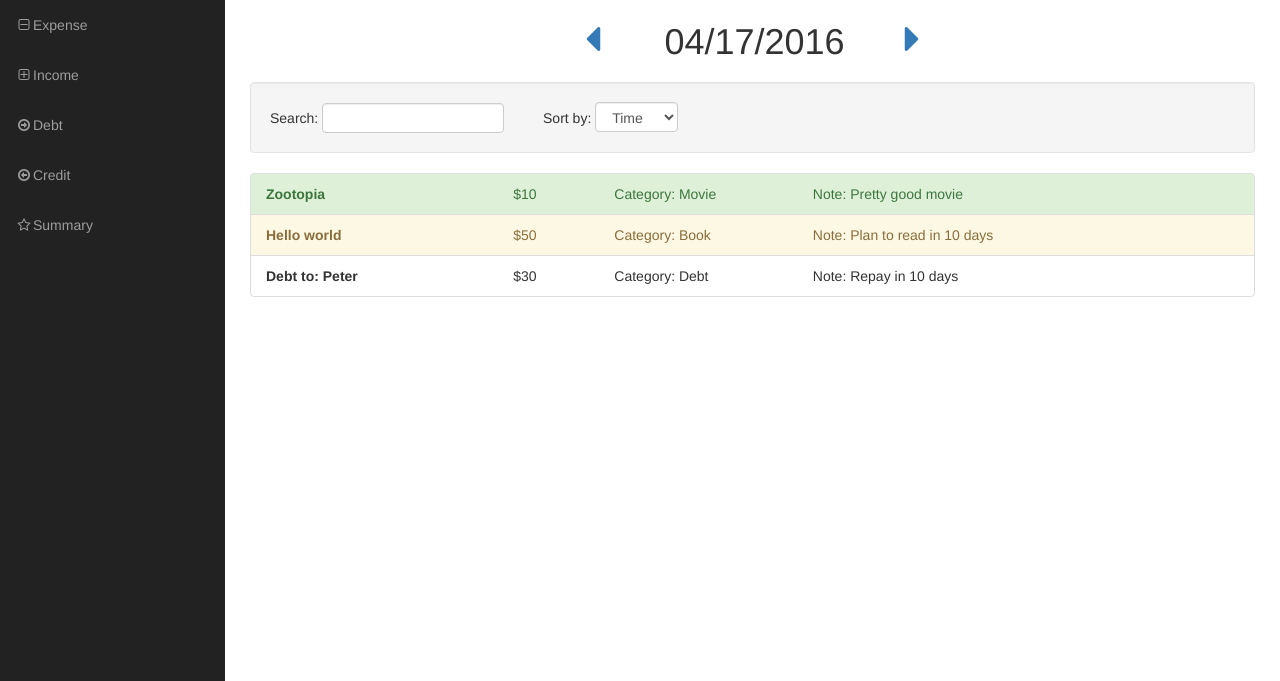
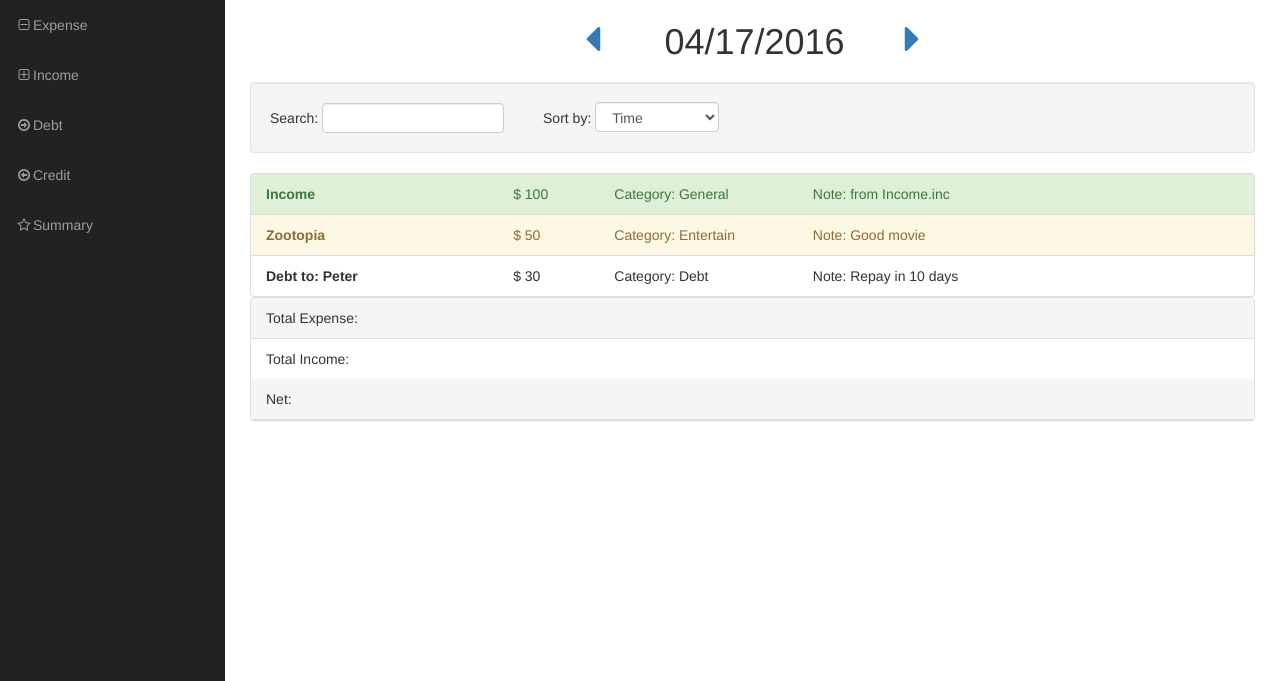
Before and after one commit to vitac215/daily_expense_tracker, a PHP site: page / in a window 1280 px wide. Shown: the part 51-732 px from the top of the page. Run offline with PHP 8.4, Linux system fonts and the light colour scheme; some libraries are stand-ins or nearby versions.

Commit message:
no message

```diff
--- a/css/custom.css
+++ b/css/custom.css
@@ -13,6 +13,10 @@ body {
 
 .inline {
     display: inline-block;
+}
+
+.form-control.select {
+    width: 120%;
 }
 
 @media(min-width:768px) {
@@ -151,6 +155,11 @@ body {
     font-size: 40px;
 }
 
+.panel-body {
+    padding: 10px;
+    padding-left: 15px;
+}
+
 .panel-green {
     border-color: #5cb85c;
 }
@@ -238,10 +247,6 @@ body {
     margin-left: 5%;
 }
 
-#sort_option {
-    width: 80%;
-}
-
 
 /*item log css*/
 .inline.item_name, .inline.item_debt, .inline.item_credit {
@@ -268,11 +273,19 @@ body {
     font-size: 200%;
 }
 
-.inline.addExpense {
+.inline.modalcss {
     font-weight: bold;
     font-size: 120%;
     width: 20%;
     margin: 15px;
+}
+
+.inline.category {
+    font-weight: bold;
+    font-size: 120%;
+    margin: 15px;
+    margin-right: 6%;
+    display: inline;
 }
 
 
--- a/index.html
+++ b/index.html
@@ -27,7 +27,6 @@
 	<link href="http://ajax.googleapis.com/ajax/libs/jqueryui/1.7.3/themes/start/jquery-ui.css" type="text/css" rel="Stylesheet" />
 	<script type="text/javascript" src="http://ajax.googleapis.com/ajax/libs/jquery/1.4.3/jquery.min.js"></script>
 	<script type="text/javascript" src="http://ajax.googleapis.com/ajax/libs/jqueryui/1.8.5/jquery-ui.min.js"></script>
-
 
     <!-- HTML5 Shim and Respond.js IE8 support of HTML5 elements and media queries -->
     <!-- WARNING: Respond.js doesn't work if you view the page via file:// -->
@@ -86,6 +85,8 @@
             <!-- /.navbar-collapse -->
         </nav>
 
+
+
         <div id="page-wrapper">
 
             <div class="container-fluid">
@@ -110,7 +111,7 @@
 							</div>
 							Sort by:
 							<div id="sort_btn" class="inline">
-								<select class="form-control" id="sort_option">
+								<select class="form-control select" id="sort_option">
 									<option value="Time">Time</option>
 									<option value="category">Categoty</option>
 									<option value="amt">Amount</option>
@@ -124,35 +125,59 @@
                 <div class="row">
                     <div class="col-lg-12 itemlog">
                     	<div class="list-group-item list-group-item-success">
-                    		<div class="inline item_name">Zootopia</div>
-                    		<div class="inline item_amt">$10</div>
-                    		<div class="inline item_category">Category: Movie</div>
-                    		<div class="inline item_note">Note: Pretty good movie</div>
+                    		<div class="inline item_name">Income</div>
+                    		<div class="inline item_amt">
+                    			<div class="inline currency">$</div>
+                    			100
+                    		</div>
+                    		<div class="inline item_category">Category: General</div>
+                    		<div class="inline item_note">Note: from Income.inc</div>
                     	</div>
                     	<div class="list-group-item list-group-item-warning">
-                    		<div class="inline item_name">Hello world</div>
-                    		<div class="inline item_amt">$50</div>
-                    		<div class="inline item_category">Category: Book</div>
-                    		<div class="inline item_note">Note: Plan to read in 10 days</div>
+                    		<div class="inline item_name">Zootopia</div>
+                    		<div class="inline item_amt">
+                    			<div class="inline currency">$</div>
+                    			50
+                    		</div>
+                    		<div class="inline item_category">Category: Entertain</div>
+                    		<div class="inline item_note">Note: Good movie</div>
                     	</div>
                     	<div class="list-group-item list-group-item-default">
                     		<div class="inline item_debt">Debt to: Peter</div>
-                    		<div class="inline item_amt">$30</div>
+                    		<div class="inline item_amt">
+								<div class="inline currency">$</div>
+								30
+                    		</div>
                     		<div class="inline item_category">Category: Debt</div>
                     		<div class="inline item_note">Note: Repay in 10 days</div>
                     	</div>
- 					</div>
+ 					</div> <!-- itemlog -->
+                </div> <!-- /.row -->
+
+                <div class="row">
+                	<div class="col-lg-12 summarylog">
+                		<div class="panel panel-default">
+                			<div class="panel-heading">Total Expense:
+                				<div id="totalexpense"></div>
+                			</div>
+                			<div class="panel-body">Total Income:
+                				<div id="totalincome"></div>
+                			</div>
+                			<div class="panel-heading">Net:
+                				<div id="net"></div>
+                			</div>
+                		</div>
+                	</div>
                 </div>
-                <!-- /.row -->
-            </div>
-            <!-- /.container-fluid -->
-        </div>
-        <!-- /#page-wrapper -->
-    </div>
-    <!-- /#wrapper -->
+
+            </div> <!-- /.container-fluid -->
+        </div> <!-- /#page-wrapper -->
+    </div> <!-- /#wrapper -->
 
 
-    <!-- modal -->
+
+
+    <!-- 8 modal -->
 	<div class="modal fade" id="addExpenseModal">
 		<div class="modal-dialog" role="document">
 			<div class="modal-content">
@@ -165,15 +190,32 @@
 				<div class="modal-body">
 					<form id="addExpenseForm">
 						<div class="expense_name">
-							<div class="inline addExpense">Item Name: </div>
+							<div class="inline modalcss">Item Name: </div>
 							<input type="text" class="form-control">
 						</div>
 						<div class="expense_amt">
-							<div class="inline addExpense">Amount: </div>
+							<div class="inline modalcss">Amount: </div>
 							<input type="number" step="any" class="form-control">
 						</div>
 						<div class="expense_category">
-							<div class="inline addExpense">Category: </div>
+							<div class="inline category">Category: </div>
+							<div class="inline modalcss">
+								<select class="form-control select" id="category_option">
+									<option value="general">General</option>
+									<option value="personal">Personal</option>
+									<option value="food">Food</option>
+									<option value="groceries">Groceries</option>
+									<option value="shopping">Shopping</option>
+									<option value="entertain">Entertain</option>
+									<option value="transport">Transport</option>
+									<option value="housing">Housing</option>
+									<option value="medical">Medical</option>
+									<option value="academic">Academic</option>
+								</select>
+							</div>
+						</div><!-- expense_category -->
+						<div class="expense_note">
+							<div class="inline modalcss">Note: </div>
 							<input type="text" class="form-control">
 						</div>
 					</form>
@@ -184,16 +226,310 @@
 				</div>
 			</div><!-- /.modal-content -->
 		</div><!-- /.modal-dialog -->
-	</div><!-- /.modal -->
+	</div><!-- /.addExpenseModal -->
+
+	<div class="modal fade" id="editExpenseModal">
+		<div class="modal-dialog" role="document">
+			<div class="modal-content">
+				<div class="modal-header">
+					<button type="button" class="close" data-dismiss="modal" aria-label="Close">
+						<span aria-hidden="true">&times;</span>
+					</button>
+					<h4 class="modal-title">Edit Expense</h4>
+				</div>
+				<div class="modal-body">
+					<form id="editExpenseForm">
+						<div class="expense_name">
+							<div class="inline modalcss">Item Name: </div>
+							<input type="text" class="form-control" placeholder="Item Name">
+						</div>
+						<div class="expense_amt">
+							<div class="inline modalcss">Amount: </div>
+							<input type="number" step="any" class="form-control">
+						</div>
+						<div class="expense_category">
+							<div class="inline category">Category: </div>
+							<div class="inline modalcss">
+								<select class="form-control select" id="category_option">
+									<option value="general">General</option>
+									<option value="personal">Personal</option>
+									<option value="food">Food</option>
+									<option value="groceries">Groceries</option>
+									<option value="shopping">Shopping</option>
+									<option value="entertain">Entertain</option>
+									<option value="transport">Transport</option>
+									<option value="housing">Housing</option>
+									<option value="medical">Medical</option>
+									<option value="academic">Academic</option>
+								</select>
+							</div>
+						</div>	<!-- expense_category -->
+						<div class="expense_note">
+							<div class="inline modalcss">Note: </div>
+							<input type="text" class="form-control" placeholder="Note">
+						</div>
+					</form>
+				</div>
+				<div class="modal-footer">
+					<button type="button" class="btn btn-secondary" data-dismiss="modal">Close</button>
+					<button type="button" class="btn btn-primary">Delete</button>
+					<button type="button" class="btn btn-primary">Edit</button>
+				</div>
+			</div><!-- /.modal-content -->
+		</div><!-- /.modal-dialog -->
+	</div><!-- /.editExpenseModal -->
+
+
+	<div class="modal fade" id="addIncomeModal">
+		<div class="modal-dialog" role="document">
+			<div class="modal-content">
+				<div class="modal-header">
+					<button type="button" class="close" data-dismiss="modal" aria-label="Close">
+						<span aria-hidden="true">&times;</span>
+					</button>
+					<h4 class="modal-title">New Income</h4>
+				</div>
+				<div class="modal-body">
+					<form id="addIncomeForm">
+						<div class="income_name">
+							<div class="inline modalcss">Item Name: </div>
+							<input type="text" class="form-control">
+						</div>
+						<div class="income_amt">
+							<div class="inline modalcss">Amount: </div>
+							<input type="number" step="any" class="form-control">
+						</div>
+						<div class="income_category">
+							<div class="inline category">Category: </div>
+							<div class="inline modalcss">
+								<select class="form-control select" id="category_option">
+									<option value="general">General</option>
+									<option value="personal">Personal</option>
+									<option value="food">Food</option>
+									<option value="groceries">Groceries</option>
+									<option value="shopping">Shopping</option>
+									<option value="entertain">Entertain</option>
+									<option value="transport">Transport</option>
+									<option value="housing">Housing</option>
+									<option value="medical">Medical</option>
+									<option value="academic">Academic</option>
+								</select>
+							</div>
+						</div><!-- category -->
+						<div class="income_note">
+							<div class="inline modalcss">Note: </div>
+							<input type="text" class="form-control">
+						</div>
+					</form>
+				</div>
+				<div class="modal-footer">
+					<button type="button" class="btn btn-secondary" data-dismiss="modal">Close</button>
+					<button type="button" class="btn btn-primary">Add</button>
+				</div>
+			</div><!-- /.modal-content -->
+		</div><!-- /.modal-dialog -->
+	</div><!-- /.addIncomeModal -->
+
+
+	<div class="modal fade" id="editIncomeModal">
+		<div class="modal-dialog" role="document">
+			<div class="modal-content">
+				<div class="modal-header">
+					<button type="button" class="close" data-dismiss="modal" aria-label="Close">
+						<span aria-hidden="true">&times;</span>
+					</button>
+					<h4 class="modal-title">Edit Income</h4>
+				</div>
+				<div class="modal-body">
+					<form id="editIncomeForm">
+						<div class="income_name">
+							<div class="inline modalcss">Item Name: </div>
+							<input type="text" class="form-control" placeholder="Item Name">
+						</div>
+						<div class="income_amt">
+							<div class="inline modalcss">Amount: </div>
+							<input type="number" step="any" class="form-control">
+						</div>
+						<div class="income_category">
+							<div class="inline category">Category: </div>
+							<div class="inline modalcss">
+								<select class="form-control select" id="category_option">
+									<option value="general">General</option>
+									<option value="personal">Personal</option>
+									<option value="food">Food</option>
+									<option value="groceries">Groceries</option>
+									<option value="shopping">Shopping</option>
+									<option value="entertain">Entertain</option>
+									<option value="transport">Transport</option>
+									<option value="housing">Housing</option>
+									<option value="medical">Medical</option>
+									<option value="academic">Academic</option>
+								</select>
+							</div>
+						</div>	<!-- category -->
+						<div class="income_note">
+							<div class="inline modalcss">Note: </div>
+							<input type="text" class="form-control" placeholder="Note">
+						</div>
+					</form>
+				</div>
+				<div class="modal-footer">
+					<button type="button" class="btn btn-secondary" data-dismiss="modal">Close</button>
+					<button type="button" class="btn btn-primary">Delete</button>
+					<button type="button" class="btn btn-primary">Edit</button>
+				</div>
+			</div><!-- /.modal-content -->
+		</div><!-- /.modal-dialog -->
+	</div><!-- /.editIncomeModal -->
+
+
+	<div class="modal fade" id="addDebtModal">
+		<div class="modal-dialog" role="document">
+			<div class="modal-content">
+				<div class="modal-header">
+					<button type="button" class="close" data-dismiss="modal" aria-label="Close">
+						<span aria-hidden="true">&times;</span>
+					</button>
+					<h4 class="modal-title">New Debt</h4>
+				</div>
+				<div class="modal-body">
+					<form id="addDebtModalForm">
+						<div class="debt_From">
+							<div class="inline modalcss">To: </div>
+							<input type="text" class="form-control" placeholder="username">
+						</div>
+						<div class="debt_amt">
+							<div class="inline modalcss">Amount: </div>
+							<input type="number" step="any" class="form-control">
+						</div>
+						<!-- default category is: debt -->
+						<div class="debt_note">
+							<div class="inline modalcss">Note: </div>
+							<input type="text" class="form-control">
+						</div>
+					</form>
+				</div>
+				<div class="modal-footer">
+					<button type="button" class="btn btn-secondary" data-dismiss="modal">Close</button>
+					<button type="button" class="btn btn-primary">Add</button>
+				</div>
+			</div><!-- /.modal-content -->
+		</div><!-- /.modal-dialog -->
+	</div><!-- /.addDebtModal -->
+
+	<div class="modal fade" id="editDebtModal">
+		<div class="modal-dialog" role="document">
+			<div class="modal-content">
+				<div class="modal-header">
+					<button type="button" class="close" data-dismiss="modal" aria-label="Close">
+						<span aria-hidden="true">&times;</span>
+					</button>
+					<h4 class="modal-title">Edit Debt</h4>
+				</div>
+				<div class="modal-body">
+					<form id="editDebtModalForm">
+						<div class="debt_From">
+							<div class="inline modalcss">To Username</div>
+						</div>
+						<div class="debt_amt">
+							<div class="inline modalcss">Amount: </div>
+							<input type="number" step="any" class="form-control">
+						</div>
+						<!-- default category is: debt -->
+						<div class="debt_note">
+							<div class="inline modalcss">Note: </div>
+							<input type="text" class="form-control">
+						</div>
+					</form>
+				</div>
+				<div class="modal-footer">
+					<button type="button" class="btn btn-secondary" data-dismiss="modal">Close</button>
+					<button type="button" class="btn btn-primary">Delete</button>
+					<button type="button" class="btn btn-primary">Edit</button>
+				</div>
+			</div><!-- /.modal-content -->
+		</div><!-- /.modal-dialog -->
+	</div><!-- /.editDebtModal -->
+
+	<div class="modal fade" id="addCreditModal">
+		<div class="modal-dialog" role="document">
+			<div class="modal-content">
+				<div class="modal-header">
+					<button type="button" class="close" data-dismiss="modal" aria-label="Close">
+						<span aria-hidden="true">&times;</span>
+					</button>
+					<h4 class="modal-title">New Credit</h4>
+				</div>
+				<div class="modal-body">
+					<form id="addCreditModalForm">
+						<div class="credit_From">
+							<div class="inline modalcss">From: </div>
+							<input type="text" class="form-control" placeholder="username">
+						</div>
+						<div class="credit_amt">
+							<div class="inline modalcss">Amount: </div>
+							<input type="number" step="any" class="form-control">
+						</div>
+						<!-- default category is: credit -->
+						<div class="credit_note">
+							<div class="inline modalcss">Note: </div>
+							<input type="text" class="form-control">
+						</div>
+					</form>
+				</div>
+				<div class="modal-footer">
+					<button type="button" class="btn btn-secondary" data-dismiss="modal">Close</button>
+					<button type="button" class="btn btn-primary">Add</button>
+				</div>
+			</div><!-- /.modal-content -->
+		</div><!-- /.modal-dialog -->
+	</div><!-- /.addCreditModal -->
+
+	<div class="modal fade" id="editCreditModal">
+		<div class="modal-dialog" role="document">
+			<div class="modal-content">
+				<div class="modal-header">
+					<button type="button" class="close" data-dismiss="modal" aria-label="Close">
+						<span aria-hidden="true">&times;</span>
+					</button>
+					<h4 class="modal-title">Edit Credit</h4>
+				</div>
+				<div class="modal-body">
+					<form id="editCreditModalForm">
+						<div class="credit_From">
+							<div class="inline modalcss" style="display:inline;">From Username</div>
+						</div>
+						<div class="credit_amt">
+							<div class="inline modalcss">Amount: </div>
+							<input type="number" step="any" class="form-control">
+						</div>
+						<!-- default category is: credit -->
+						<div class="credit_note">
+							<div class="inline modalcss">Note: </div>
+							<input type="text" class="form-control">
+						</div>
+					</form>
+				</div>
+				<div class="modal-footer">
+					<button type="button" class="btn btn-secondary" data-dismiss="modal">Close</button>
+					<button type="button" class="btn btn-primary">Delete</button>
+					<button type="button" class="btn btn-primary">Edit</button>
+				</div>
+			</div><!-- /.modal-content -->
+		</div><!-- /.modal-dialog -->
+	</div><!-- /.editCreditModal -->
 
 
 	<!-- test -->
 	<script>
-		$(document).ready(function(){
-		    $("#expense_btn").click(function(){
-		        $("#addExpenseModal").modal();
-		    });
-		});
+		// $("#addExpenseModal").modal();
+		// $("#editExpenseModal").modal();
+		// $("#addIncomeModal").modal();
+		// $("#editIncomeModal").modal();
+		// $("#addDebtModal").modal();
+		// $("#editDebtModal").modal();
+		// $("#addCreditModal").modal();
+		// $("#editCreditModal").modal();
 	</script>
 
     <!-- additional jQuery -->
```
